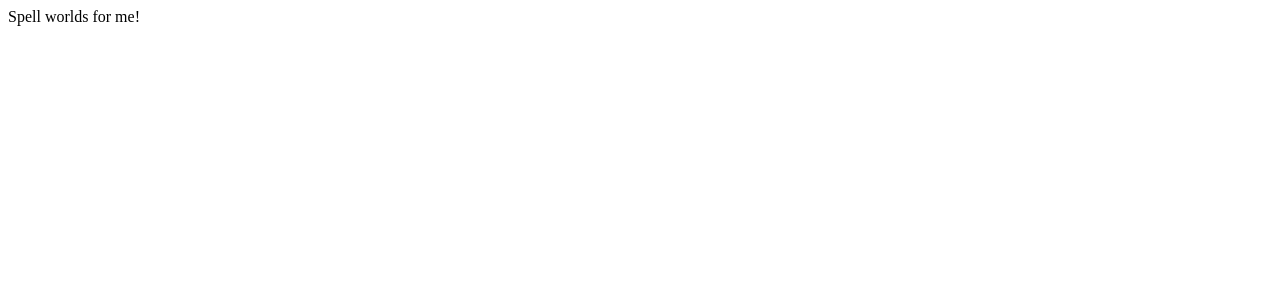
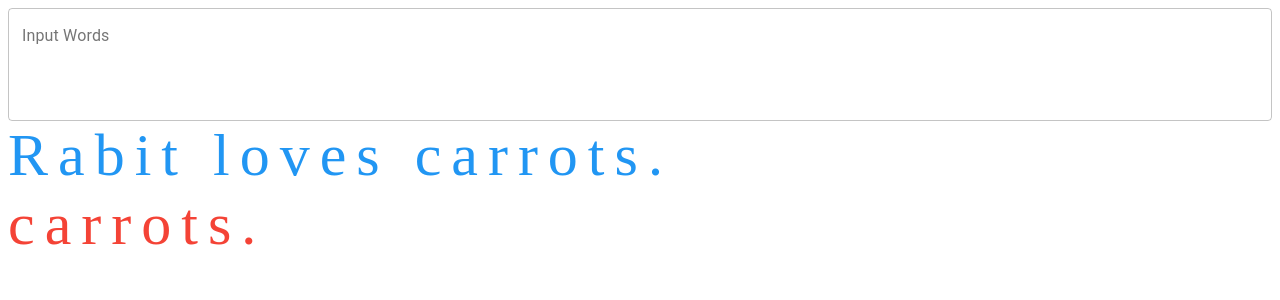
Before and after one commit to ywang305/nextjs-education, a Next.js app: page /spell in a window 1280 px wide. Shown: the top 300 px of the page. Built offline with nearby package versions, Linux system fonts and the light colour scheme.

Commit message:
show word by word

```diff
--- a/pages/index.js
+++ b/pages/index.js
@@ -8,7 +8,7 @@ import IconButton from '@material-ui/core/IconButton';
 import Link from 'next/link';
 import MenuIcon from '@material-ui/icons/Menu';
 
-const useStyles = makeStyles((theme) => ({
+const useStyles = makeStyles(theme => ({
   root: {
     flexGrow: 1,
   },
--- /dev/null
+++ b/pages/spell/InputWords.js
@@ -0,0 +1,24 @@
+import React, { useState, useCallback } from 'react';
+import TextField from '@material-ui/core/TextField';
+
+const InputWords = () => {
+  const [value, setValue] = useState('');
+  const changeHandler = useCallback(e => {
+    const { value } = e.target;
+    setValue(value);
+  }, []);
+
+  return (
+    <TextField
+      fullWidth
+      label='Input Words'
+      multiline
+      rows={4}
+      value={value}
+      onChange={changeHandler}
+      variant='outlined'
+    />
+  );
+};
+
+export default InputWords;
--- /dev/null
+++ b/pages/spell/ShowWords.js
@@ -0,0 +1,33 @@
+import React, { useState, useCallback, useEffect } from 'react';
+import TextField from '@material-ui/core/TextField';
+import { Box, Typography } from '@material-ui/core';
+
+const data = 'Rabit loves carrots.';
+const dataArr = data.split(' ').map(w => {
+  const word = w.trim();
+  return word.split('');
+});
+
+const ShowWords = () => {
+  const [wordIndex, setWordIndex] = useState(0);
+  useEffect(() => {
+    const tId = setTimeout(
+      () => setWordIndex(i => (i + 1) % dataArr.length),
+      2000
+    );
+    return () => clearTimeout(tId);
+  }, [wordIndex]);
+
+  return (
+    <div>
+      <Box color='info.main' letterSpacing={10} fontSize='h2.fontSize'>
+        {data}
+      </Box>
+      <Box color='error.main' letterSpacing={10} fontSize='h2.fontSize'>
+        {dataArr[wordIndex]}
+      </Box>
+    </div>
+  );
+};
+
+export default ShowWords;
--- a/pages/spell/index.js
+++ b/pages/spell/index.js
@@ -1,9 +1,24 @@
-import React from "react";
-
-import Link from "next/link";
+import React, { useState, useCallback } from 'react';
+import Link from 'next/link';
+import Box from '@material-ui/core/Box';
+import InputWords from './InputWords';
+import ShowWords from './ShowWords';
 
 const Spell = () => {
-  return <div>Spell worlds for me!</div>;
+  const [value, setValue] = useState('');
+  const changeHandler = useCallback(e => {
+    const { value } = e.target;
+    setValue(value);
+  }, []);
+
+  return (
+    <div>
+      <Box>
+        <InputWords />
+      </Box>
+      <ShowWords />
+    </div>
+  );
 };
 
 export default Spell;
```
